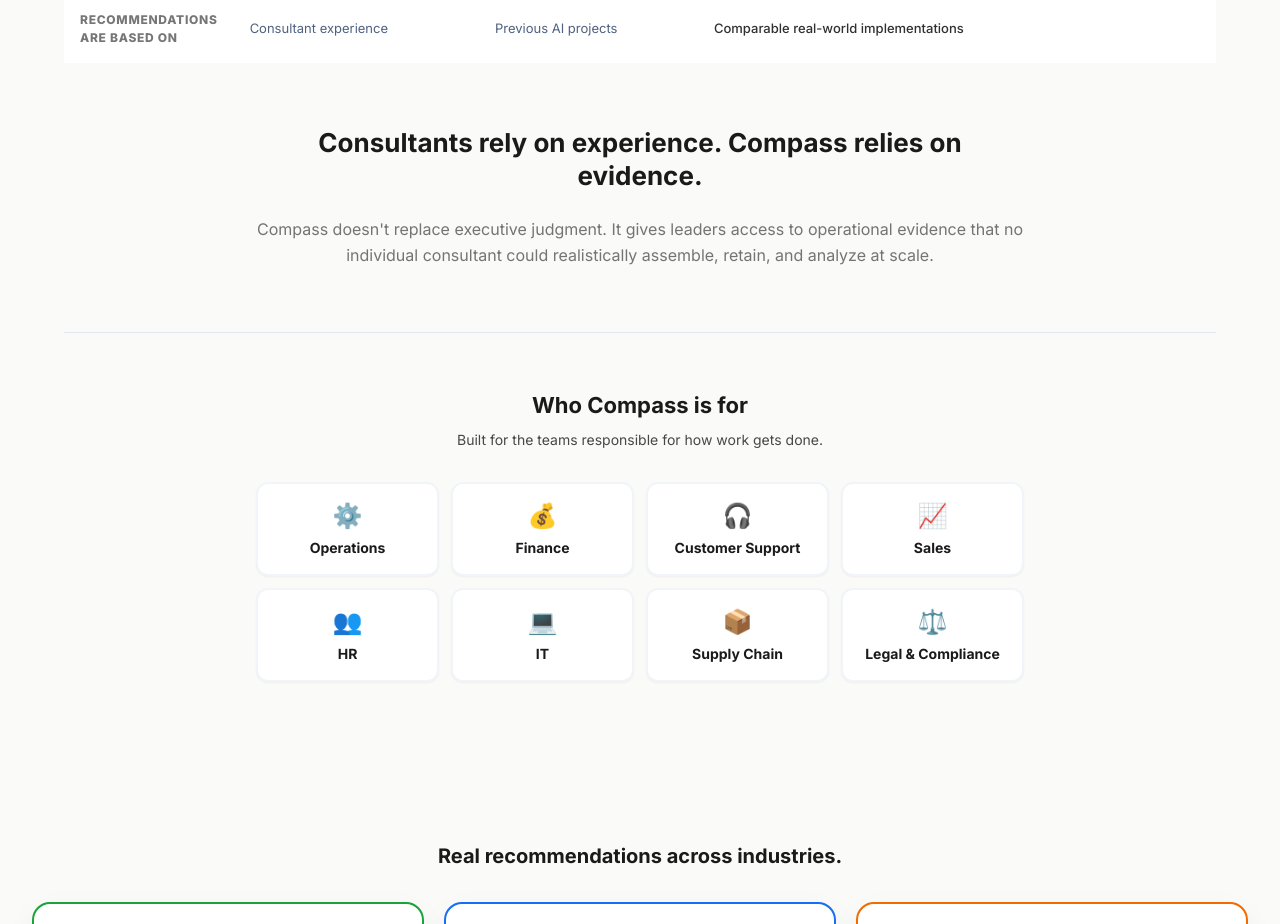
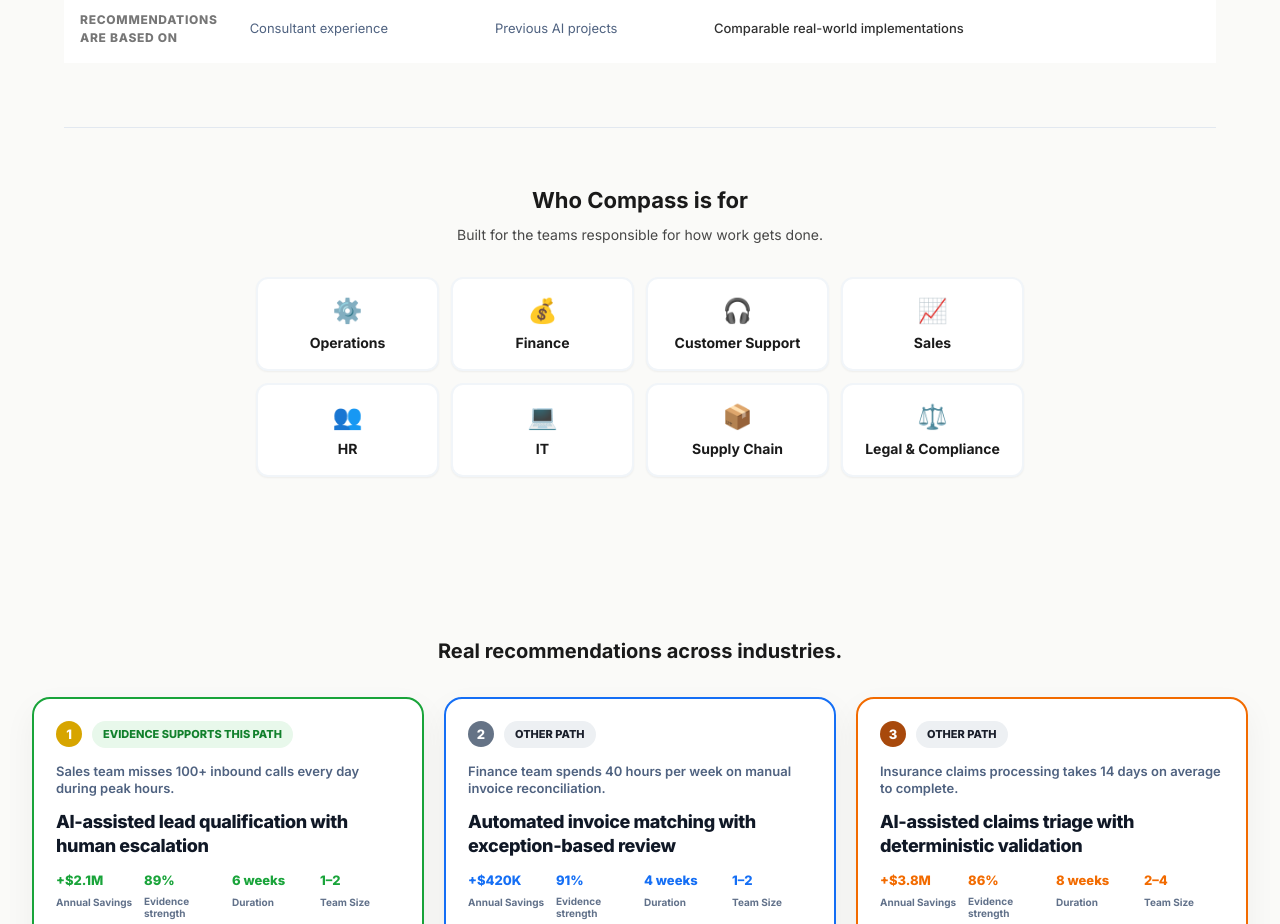
Before and after one commit to smithar106/Compass-Web, a Next.js app: page / in a window 1280 px wide. Shown: the part 1700-2624 px from the top of the page. Built offline with nearby package versions, Linux system fonts and the light colour scheme.

Commit message:
remove duplicate bottom callout below comparison table

```diff
--- a/src/app/page.tsx
+++ b/src/app/page.tsx
@@ -263,17 +263,6 @@ export default function HomePage() {
             </table>
           </div>
 
-          {/* Bottom callout */}
-          <div className="mt-16 text-center max-w-3xl mx-auto">
-            <p className="text-[22px] md:text-[26px] font-bold text-ink leading-tight">
-              Consultants rely on experience. Compass relies on evidence.
-            </p>
-            <p className="mt-6 text-base text-ink/60 leading-relaxed">
-              Compass doesn&apos;t replace executive judgment.
-              It gives leaders access to operational evidence that no individual consultant could realistically assemble, retain, and analyze at scale.
-            </p>
-          </div>
-
           {/* Who Compass is for (8th section) */}
           <div className="mt-16 pt-14 border-t border-slate-200">
             <div className="text-center mb-8">
```
